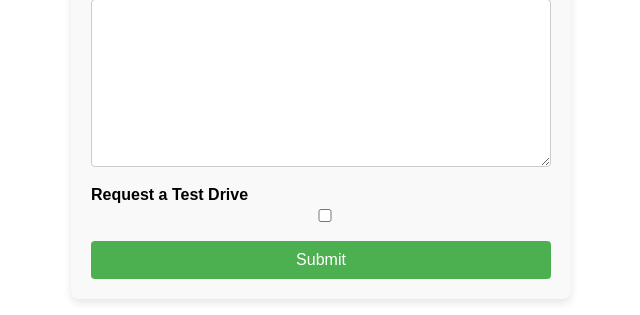
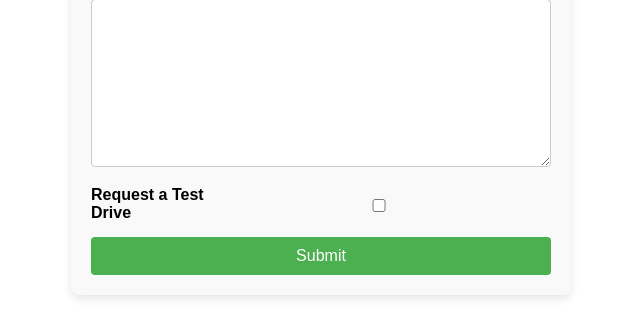
Before and after one commit to rahul-lee/django_car_enquiry_page, a Django app: page / in a window 1280 px wide. Shown: the part 923-1238 px from the top of the page, without its empty margins (319-959 px from the left). Run offline with Django 5.2, Linux system fonts and the light colour scheme.

Commit message:
updating test drive checkbox to center

```diff
--- a/car_enquiry_form/enquiry/templates/car_enquiry_form.html
+++ b/car_enquiry_form/enquiry/templates/car_enquiry_form.html
@@ -146,7 +146,7 @@
                 <label for="{{ form.enquiry_message.id_for_label }}">{{ form.enquiry_message.label }}</label>
                 {{ form.enquiry_message }}
             </div>
-            <div class="form-group">
+            <div class="form-group" style="display: flex; align-items: center;">
                 <label for="{{ form.test_drive_request.id_for_label }}">{{ form.test_drive_request.label }}</label>
                 {{ form.test_drive_request }}
             </div>
```
